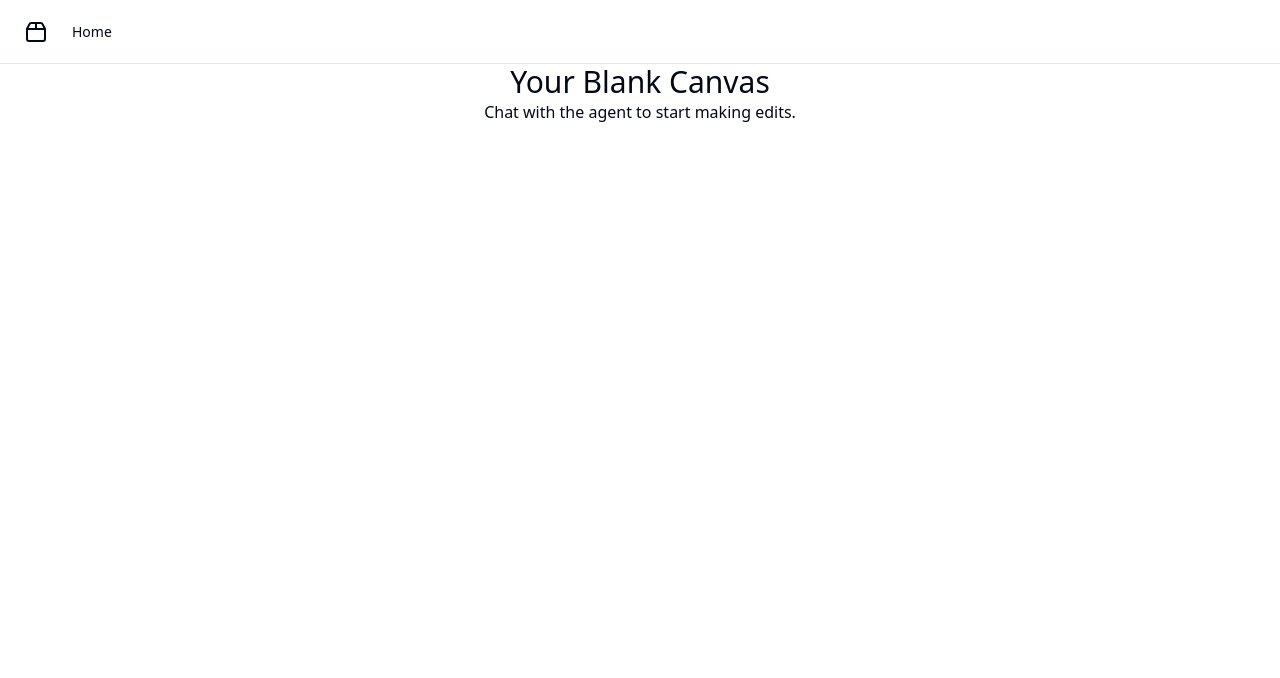
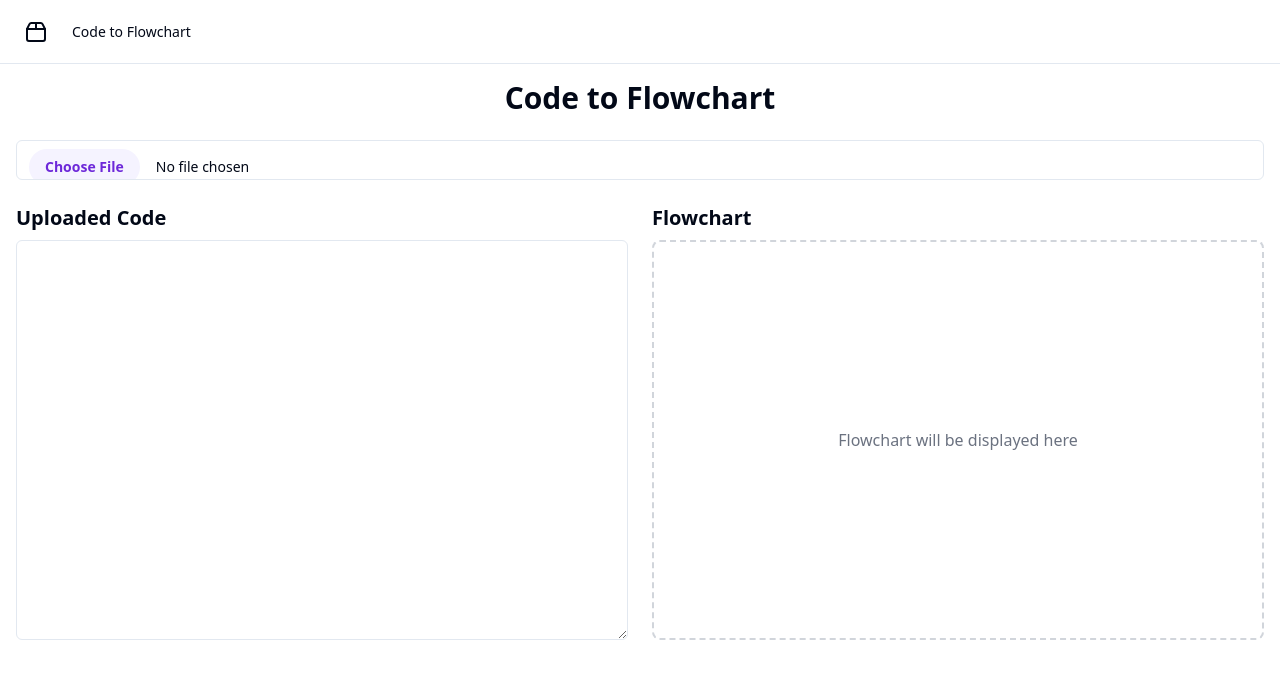
Before and after one commit to GPT-Engineer-App/code-flowchart-viewer, a React (Vite) app: page / in a window 1280 px wide. Shown: the top 678 px of the page. Built offline with nearby package versions, Linux system fonts and the light colour scheme.

Commit message:
Implement code upload and display functionality with placeholder for flowchart

```diff
--- a/src/nav-items.jsx
+++ b/src/nav-items.jsx
@@ -1,14 +1,11 @@
-import { Home } from "lucide-react";
+import { FileCode } from "lucide-react";
 import Index from "./pages/Index.jsx";
 
-/**
- * Central place for defining the navigation items. Used for navigation components and routing.
- */
 export const navItems = [
   {
-    title: "Home",
+    title: "Code to Flowchart",
     to: "/",
-    icon: <Home className="h-4 w-4" />,
+    icon: <FileCode className="h-4 w-4" />,
     page: <Index />,
   },
 ];
--- a/src/pages/Index.jsx
+++ b/src/pages/Index.jsx
@@ -1,10 +1,49 @@
-// Update this page (the content is just a fallback if you fail to update the page)
+import { useState } from "react";
+import { Button } from "@/components/ui/button";
+import { Input } from "@/components/ui/input";
+import { Textarea } from "@/components/ui/textarea";
 
 const Index = () => {
+  const [code, setCode] = useState("");
+
+  const handleFileUpload = (event) => {
+    const file = event.target.files[0];
+    if (file) {
+      const reader = new FileReader();
+      reader.onload = (e) => setCode(e.target.result);
+      reader.readAsText(file);
+    }
+  };
+
   return (
-    <div className="text-center">
-      <h1 className="text-3xl">Your Blank Canvas</h1>
-      <p>Chat with the agent to start making edits.</p>
+    <div className="container mx-auto p-4">
+      <h1 className="text-3xl font-bold mb-6 text-center">Code to Flowchart</h1>
+
+      <div className="mb-6">
+        <Input
+          type="file"
+          onChange={handleFileUpload}
+          accept=".js,.py,.java,.txt"
+          className="file:mr-4 file:py-2 file:px-4 file:rounded-full file:border-0 file:text-sm file:font-semibold file:bg-violet-50 file:text-violet-700 hover:file:bg-violet-100"
+        />
+      </div>
+
+      <div className="grid grid-cols-1 md:grid-cols-2 gap-6">
+        <div>
+          <h2 className="text-xl font-semibold mb-2">Uploaded Code</h2>
+          <Textarea
+            value={code}
+            readOnly
+            className="w-full h-[400px] font-mono text-sm"
+          />
+        </div>
+        <div>
+          <h2 className="text-xl font-semibold mb-2">Flowchart</h2>
+          <div className="border-2 border-dashed border-gray-300 rounded-lg h-[400px] flex items-center justify-center">
+            <p className="text-gray-500">Flowchart will be displayed here</p>
+          </div>
+        </div>
+      </div>
     </div>
   );
 };
```
